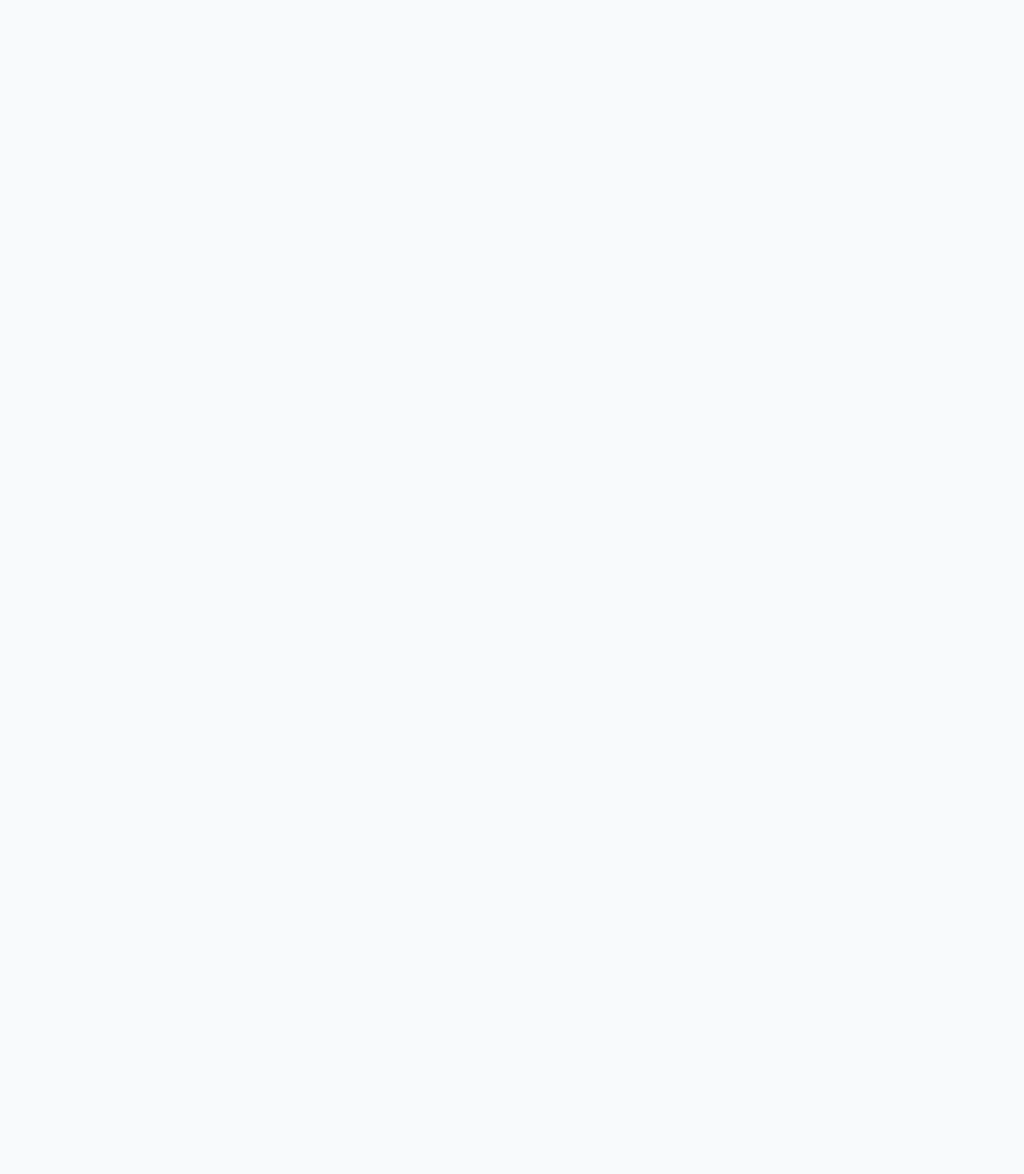
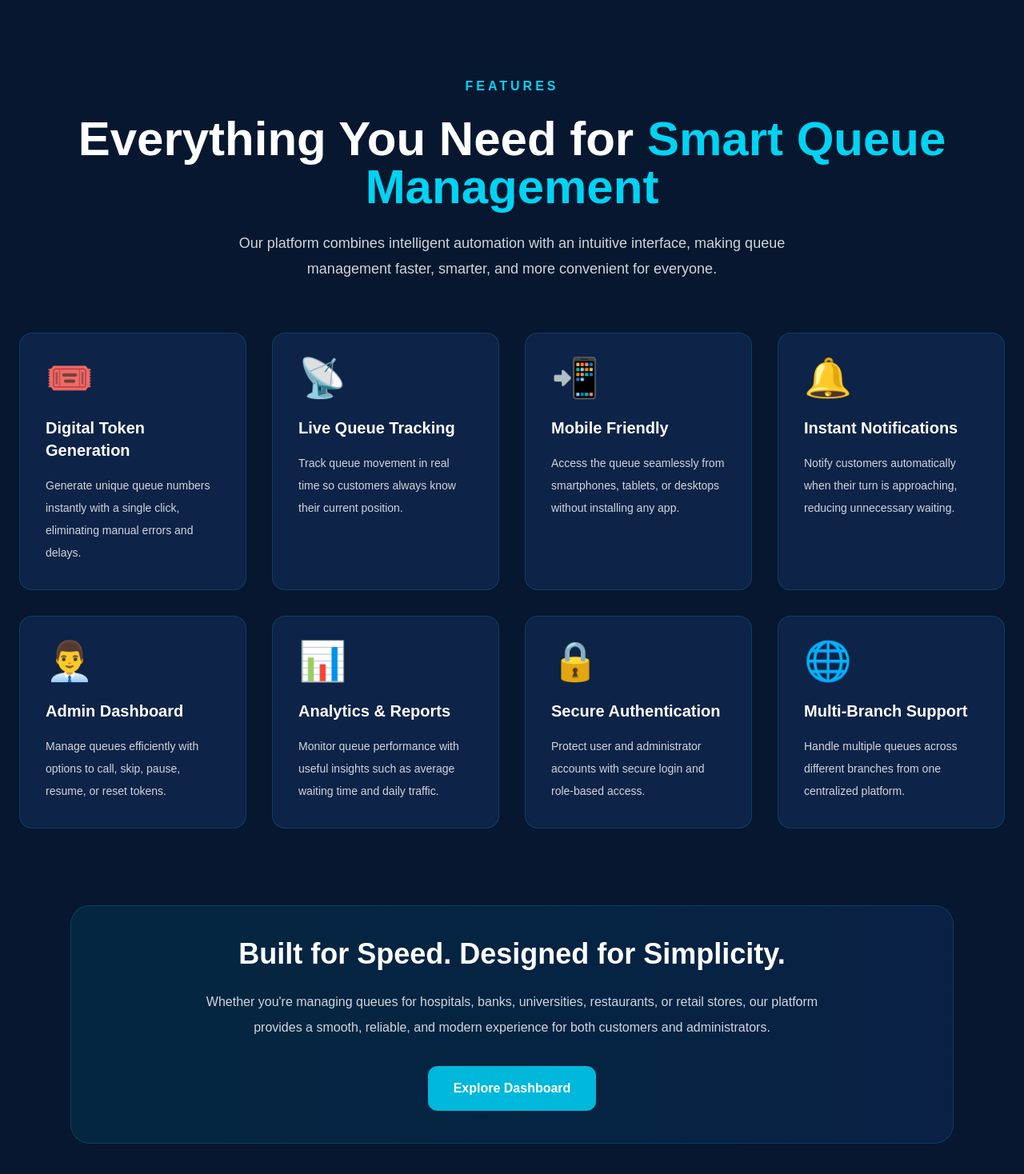
Before and after one commit to Kanishka-v21/Virtual-Queue-Management, a React app in the folder frontend/: page /features in a window 1280 px wide. Before the commit this address had no page. Shown: the top 1468 px of the page at 80% size. Before the commit the page ends 800 px from the top, so only its background shows below. Built offline with nearby package versions, Linux system fonts and the light colour scheme; the HTML template or start-up script is replaced by a standard one.

Commit message:
Add features page

```diff
--- a/frontend/src/App.jsx
+++ b/frontend/src/App.jsx
@@ -3,6 +3,7 @@ import Home from "./Pages/Home";
 import Login from "./Pages/Login";
 import Register from "./Pages/Register"
 import About from "./Pages/About";
+import Features from "./Pages/Features";
 
 function App() {
   return (
@@ -12,6 +13,7 @@ function App() {
       <Route path="/login" element={<Login />} />
       <Route path="/register" element={<Register />} />
       <Route path = "/about" element={<About />} />
+      <Route path = "/features" element={<Features />} />
     </Routes>
     </BrowserRouter>
   );
--- a/frontend/src/Components/Navbar.jsx
+++ b/frontend/src/Components/Navbar.jsx
@@ -16,10 +16,11 @@ export default function Navbar() {
           <li className="hover:text-cyan-400 cursor-pointer transition duration-300">
             Home
           </li>
-
+          <Link to="./Features">
           <li className="hover:text-cyan-400 cursor-pointer transition duration-300">
             Features
           </li>
+          </Link>
 
           <li className="hover:text-cyan-400 cursor-pointer transition duration-300">
             How It Works
--- /dev/null
+++ b/frontend/src/Pages/Features.jsx
@@ -0,0 +1,133 @@
+import React from "react";
+
+const features = [
+  {
+    icon: "🎟️",
+    title: "Digital Token Generation",
+    description:
+      "Generate unique queue numbers instantly with a single click, eliminating manual errors and delays.",
+  },
+  {
+    icon: "📡",
+    title: "Live Queue Tracking",
+    description:
+      "Track queue movement in real time so customers always know their current position.",
+  },
+  {
+    icon: "📲",
+    title: "Mobile Friendly",
+    description:
+      "Access the queue seamlessly from smartphones, tablets, or desktops without installing any app.",
+  },
+  {
+    icon: "🔔",
+    title: "Instant Notifications",
+    description:
+      "Notify customers automatically when their turn is approaching, reducing unnecessary waiting.",
+  },
+  {
+    icon: "👨‍💼",
+    title: "Admin Dashboard",
+    description:
+      "Manage queues efficiently with options to call, skip, pause, resume, or reset tokens.",
+  },
+  {
+    icon: "📊",
+    title: "Analytics & Reports",
+    description:
+      "Monitor queue performance with useful insights such as average waiting time and daily traffic.",
+  },
+  {
+    icon: "🔒",
+    title: "Secure Authentication",
+    description:
+      "Protect user and administrator accounts with secure login and role-based access.",
+  },
+  {
+    icon: "🌐",
+    title: "Multi-Branch Support",
+    description:
+      "Handle multiple queues across different branches from one centralized platform.",
+  },
+];
+
+const Features = () => {
+    return (
+        <div className = "min-h-screen bg-[#06172F] text-white">
+            {/* Hero */}
+      <section className="max-w-6xl mx-auto px-6 pt-24 pb-16 text-center">
+
+        <span className="text-cyan-400 uppercase tracking-[4px] font-semibold">
+          Features
+        </span>
+
+        <h1 className="text-5xl md:text-6xl font-bold mt-6">
+          Everything You Need for
+          <span className="text-cyan-400"> Smart Queue Management</span>
+        </h1>
+
+        <p className="text-gray-300 mt-6 max-w-3xl mx-auto text-lg leading-8">
+          Our platform combines intelligent automation with an intuitive
+          interface, making queue management faster, smarter, and more
+          convenient for everyone.
+        </p>
+
+      </section>
+
+      {/* Features Grid */}
+      <section className="max-w-7xl mx-auto px-6 pb-24">
+
+        <div className="grid md:grid-cols-2 lg:grid-cols-4 gap-8">
+
+          {features.map((feature, index) => (
+            <div
+              key={index}
+              className="bg-[#0D2347] rounded-2xl p-8 border border-cyan-500/20 hover:border-cyan-400 hover:-translate-y-2 transition-all duration-300"
+            >
+              <div className="text-5xl mb-6">
+                {feature.icon}
+              </div>
+
+              <h2 className="text-xl font-bold mb-4">
+                {feature.title}
+              </h2>
+
+              <p className="text-gray-300 leading-7 text-sm">
+                {feature.description}
+              </p>
+            </div>
+          ))}
+
+        </div>
+
+      </section>
+
+      {/* Bottom Highlight */}
+      <section className="max-w-6xl mx-auto px-6 pb-24">
+
+        <div className="bg-gradient-to-r from-cyan-500/10 to-blue-500/10 border border-cyan-500/20 rounded-3xl p-10 text-center">
+
+          <h2 className="text-4xl font-bold">
+            Built for Speed. Designed for Simplicity.
+          </h2>
+
+          <p className="text-gray-300 mt-6 max-w-3xl mx-auto leading-8">
+            Whether you're managing queues for hospitals, banks, universities,
+            restaurants, or retail stores, our platform provides a smooth,
+            reliable, and modern experience for both customers and
+            administrators.
+          </p>
+
+          <button className="mt-8 px-8 py-4 bg-cyan-500 rounded-xl font-semibold hover:bg-cyan-600 transition">
+            Explore Dashboard
+          </button>
+
+        </div>
+
+      </section>
+
+    </div>
+  );
+};
+
+export default Features;
```
